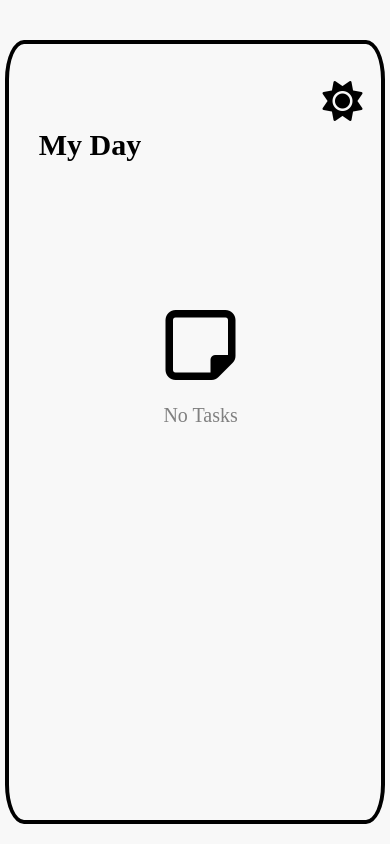
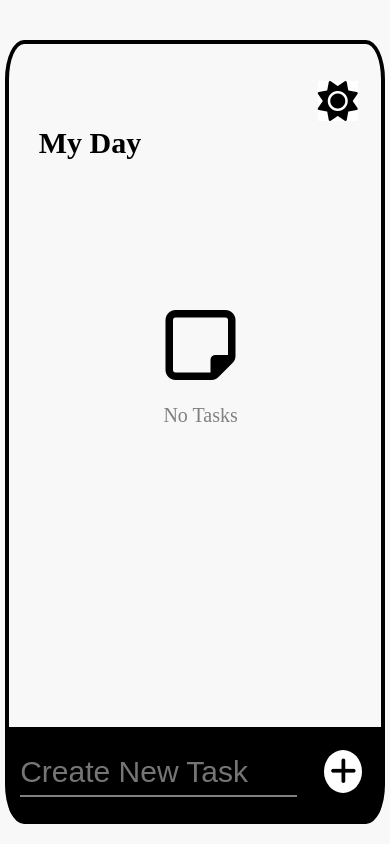
Before and after one commit to Jeff123Kam/To-do-List, a plain HTML site: page index.html in a window 390 px wide. Drawn offline with Linux system fonts and the light colour scheme.

Commit message:
basic html and css done (without responsive)

```diff
--- a/index.html
+++ b/index.html
@@ -13,10 +13,20 @@
   <body>
     <section class="container">
       <div class="top-section">
-        <i class="fa-solid fa-sun"></i>
+        <button class="button lightUp"><i class="fa-solid fa-sun styleSun"></i></button>
         <h1>My Day</h1>
-        <i class="fa-regular fa-note-sticky"></i>
+        <i class="fa-regular fa-note-sticky StyleTaskIcon"></i>
         <p>No Tasks</p>
+
+      </div>
+      <div class="lower-section">
+        <input
+          type="text"
+          id="newTaskInput"
+          name="newTaskInput"
+          placeholder="Create New Task"
+        />
+        <button class="class="button" id="addTask"><i class="fa-solid fa-plus stylePlus"></i></button>
       </div>
     </section>
   </body>
--- a/style.css
+++ b/style.css
@@ -24,17 +24,25 @@ body {
   border-radius: 5%;
 }
 
+/* Top section */
+/*  */
+/*  */
+/* Top section */
+
 .top-section {
-  height: 90%;
+  height: 88%;
   padding-left: 8%;
   padding-top: 10%;
   padding-right: 5%;
   position: relative;
 }
 
-.fa-solid,
-.fas {
-  float: right;
+.lightUp {
+  position: absolute;
+  left: 83%;
+}
+
+.styleSun {
   font-size: 4rem;
 }
 
@@ -44,8 +52,7 @@ h1 {
   font-size: 3rem;
 }
 
-.fa-regular,
-.far {
+i.fa-regular.fa-note-sticky.StyleTaskIcon {
   display: block !important;
   text-align: center;
   padding-top: 69%;
@@ -58,3 +65,61 @@ p {
   padding-top: 6%;
   color: gray;
 }
+
+/* Lower section */
+/*  */
+/*  */
+/* Lower section */
+
+.lower-section {
+  height: 12%;
+  background: black;
+  border-bottom-left-radius: 14px;
+  border-bottom-right-radius: 14px;
+  padding-left: 3%;
+  padding-top: 6%;
+  padding-right: 4%;
+}
+
+.stylePlus {
+  background-color: white;
+  border-radius: 50%;
+  font-size: 3rem;
+  padding: 2%;
+}
+
+#newTaskInput {
+  border-right: none;
+  border-top: none;
+  border-left: none;
+  width: 80%;
+  height: 68%;
+  font-size: 3rem;
+  background-color: black;
+  color: gray;
+  border-color: gray;
+}
+
+#addTask {
+  border-radius: 50%;
+  border: none;
+  padding: 6px;
+  margin-left: 7%;
+  background-color: white;
+}
+
+/* Button */
+/*  */
+/*  */
+/* Button */
+
+.button {
+  background-color: white;
+  border: none;
+  margin: 0;
+  padding: 0;
+  text-align: inherit;
+  font: inherit;
+  border-radius: 0;
+  appearance: none;
+}
```
